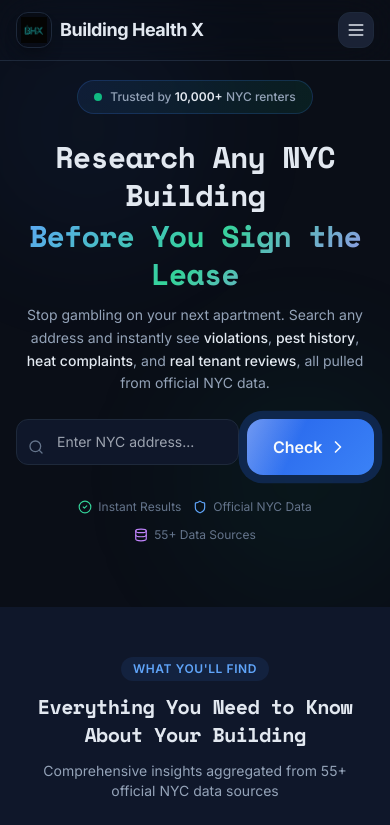
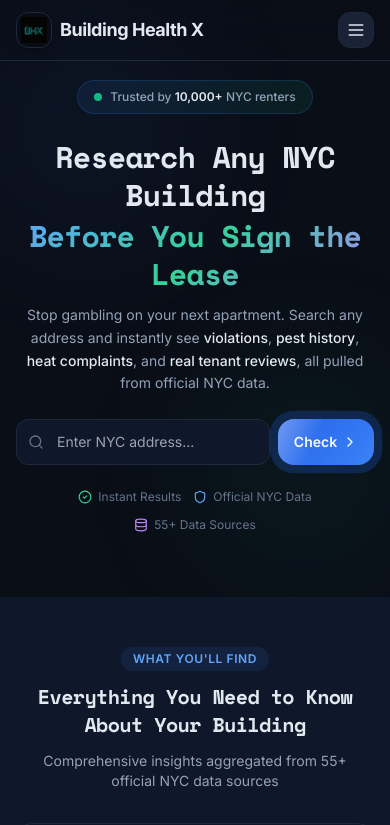
Before and after one commit to vimldn/nycmain1, a Next.js app: page / in a window 390 px wide. Shown: the top 825 px of the page. Built offline with nearby package versions, Linux system fonts and the light colour scheme.

Commit message:
Update page.tsx

```diff
--- a/app/page.tsx
+++ b/app/page.tsx
@@ -287,7 +287,7 @@
                 <button
                   type="submit"
                   disabled={loading}
-                  className="cta-super flex items-center gap-2 justify-center flex-shrink-0 disabled:opacity-50 whitespace-nowrap"
+                  className="cta-super flex items-center gap-2 justify-center flex-shrink-0 disabled:opacity-50 whitespace-nowrap !py-3 sm:!py-4 !px-4 sm:!px-6 !text-sm sm:!text-base"
                 >
                   {loading ? (
                     <>
@@ -298,7 +298,7 @@
                     <>
                       <span className="!hidden sm:!inline">Check Building</span>
                       <span className="!inline sm:!hidden">Check</span>
-                      <ChevronRight className="w-5 h-5" />
+                      <ChevronRight className="w-4 h-4 sm:w-5 sm:h-5" />
                     </>
                   )}
                 </button>
```
